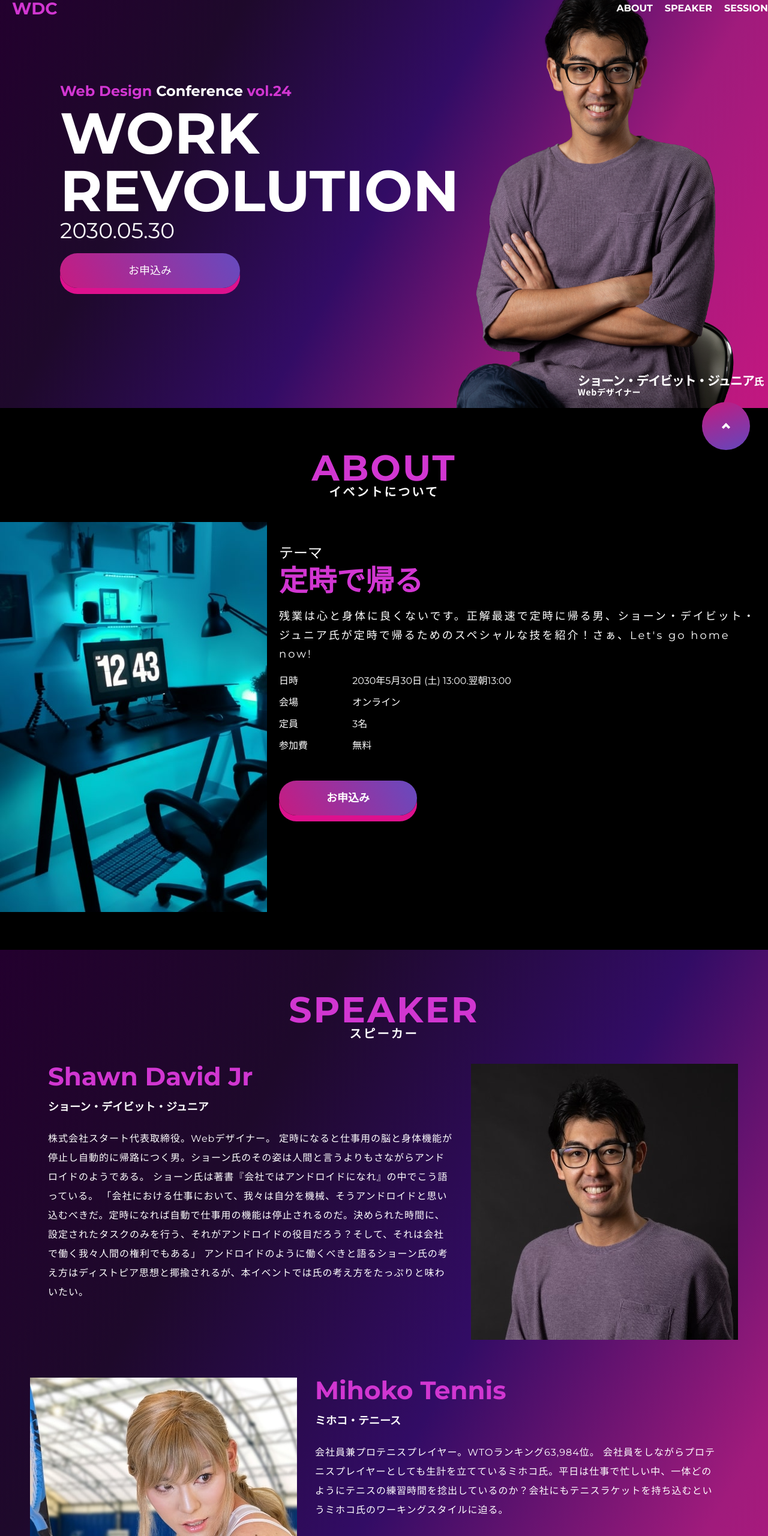
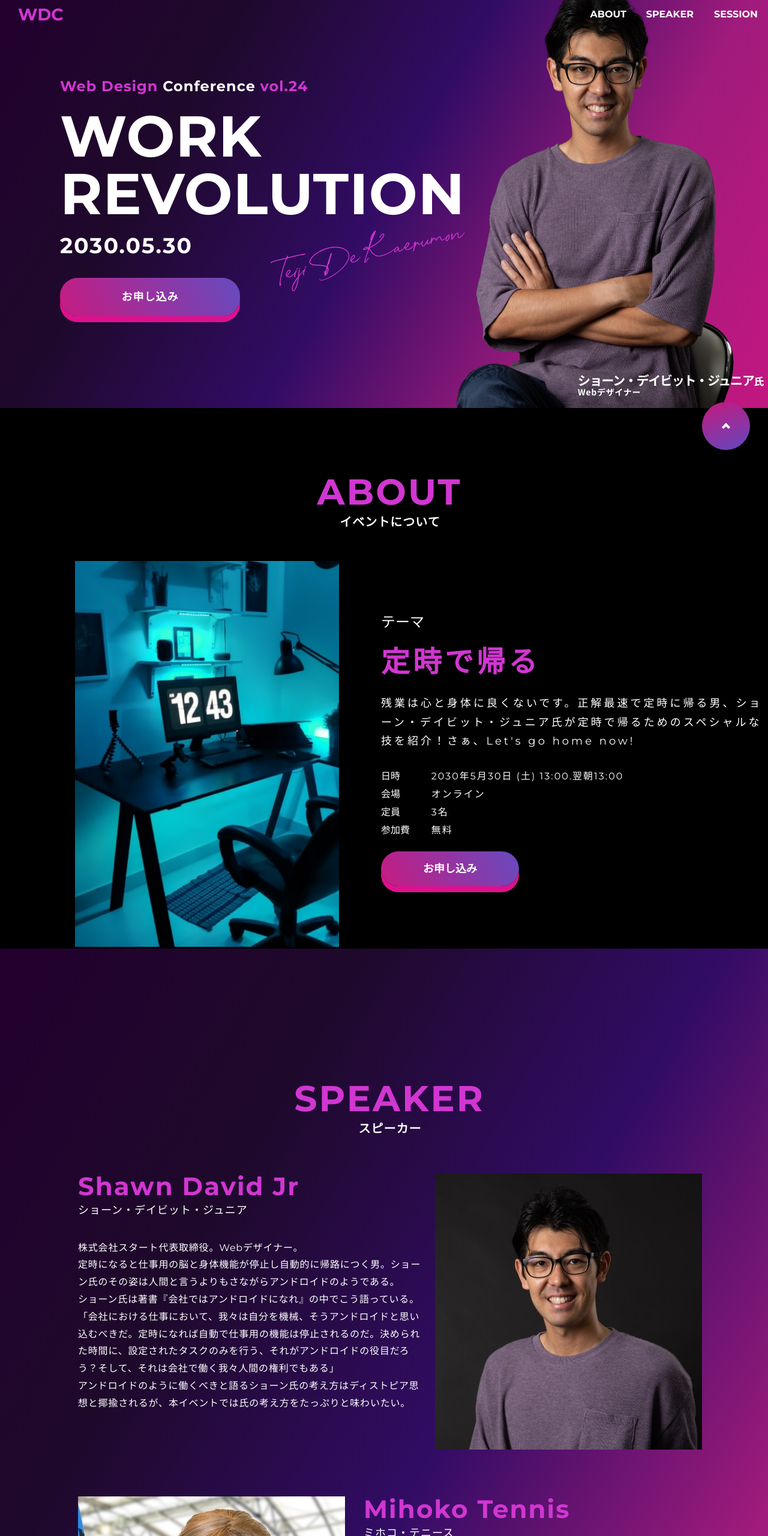
Before and after one commit to gotaro8/samurai-terakoya, a plain HTML site: page revolution/revolution.html in a window 1280 px wide. Shown: the part 20-2580 px from the top of the page at 60% size. Drawn offline with Linux system fonts and the light colour scheme.

Commit message:
Add files via upload

```diff
--- a/revolution/css/style.css
+++ b/revolution/css/style.css
@@ -16,9 +16,7 @@ img {
 }
 #header {
     background: transparent;
-    /* background:linear-gradient(120deg, #23002e, #1e092b, #320C65, #A01B7C, #C21780) */
     position: fixed;
-    /* position: absolute; */
     top: 0;
     left: 0;
     right: 0;
@@ -31,6 +29,7 @@ img {
     margin-left: auto;
     margin-right: auto;
     align-items: center;
+    padding: 10px;
 }
 
 .header-top {
@@ -50,10 +49,22 @@ img {
     font-size: 16px;
     font-weight: bold;
     cursor: pointer;
+    margin-right: 22px;
 }
 
 .navigation ul {
-    gap: 20px;
+    gap: 26px;
+    text-align: center;
+}
+
+.navigation ul li:nth-child(2) {
+    position: relative;
+    left: 7px;
+}
+
+.navigation ul li:nth-child(3) {
+    position: relative;
+    left: 15px;
 }
 
 .navigation ul li a{
@@ -86,8 +97,6 @@ a {
     justify-content: space-between;
     height: 700px;
     margin: 0 auto;
-
-
 }
 
 
@@ -96,16 +105,18 @@ a {
     width: 100%;
     background-image: url(../img/top.png);
     background-repeat: no-repeat;
-    background-position: bottom right;
+    background-position: right bottom;
     padding: 100px;
     padding-top: 160px;
-
+    letter-spacing: 1px;
 }
 
 .content-title {
     color: rgb(209, 54, 209);
     font-size: 24px;
     font-weight: bold;
+    position: relative;
+    bottom: 8px;
 }
 
 .contet-title-span {
@@ -118,28 +129,44 @@ a {
     font-size: 96px;
     font-weight: bold;
     margin-top: 10px;
+    position: relative;
+    top: 5px;
 
 }
 
 .content-date {
     font-size: 36px;
     color: #fff;
+    font-weight: bold;
+    margin-top: 25px;
+    letter-spacing: 2px;
+}
+
+.content-date::after {
+    content: url(../img/teiji-de-kaerumon.png);
+    vertical-align: top;
+    margin-left: 130px;
+    position: relative;
+    bottom: 7px;
 }
 
 .apply {
-    width: 300px;
-    margin-top: 20px;
+   max-width: 300px;
+   width: 100%;
+    margin-top: -35px;
 }
 
 .apply-button {
     width: 100%;
     display: block;
     color: #fff;
+    font-weight: bold;
     text-align: center;
     box-shadow: 0 10px  #DD118E;
     font-size: 18px;
     border-radius: 30px;
-    padding: 20px;
+    padding: 23px;
+    letter-spacing: 1px;
     background:linear-gradient(60deg, #C71B81, #664BBF)
 }
 
@@ -147,7 +174,7 @@ a {
 #about {
     /* section全体に色がつかないのはなぜか？ */
     background-color: black;
-    padding-top: 60px;
+    padding-top: 110px;
 }
 
 .about-all {
@@ -164,20 +191,12 @@ a {
     font-weight: bold;
     letter-spacing: 3px;
     text-align: center;
-    padding: 10px;
-    margin-bottom: 30px;
-
-}
-
-.title span {
-    color: #fff;
-    font-size: 20px;
-    letter-spacing: 1px;
 }
 
 .about-cotent {
     display: flex;
-    padding-bottom: 60px;
+    padding-top: 55px;
+    padding-left: 125px;
 }
 
 .about-img {
@@ -186,14 +205,9 @@ a {
     text-align: center;
 }
 
-.about-img > img {
-    /* height: 650px; */
-
-}
-
 .about-text {
-    margin-top: 40px;
-    margin-left: 20px;
+    margin-top: 90px;
+    padding-left: 70px;
 }
 
 .abou-text-teme {
@@ -206,14 +220,16 @@ a {
     color: #d136d1;
     font-size: 48px;
     font-weight: bold;
+    margin-top: 20px;
+    letter-spacing: 5px;
 }
 
 .about-teme-content {
     font-size: 18px;
     color: #fff;
-    letter-spacing: 3px;
+    letter-spacing: 4px;
     line-height: 175%;
-    margin-top: 20px;
+    margin-top: 30px;
 }
 
 #about dl {
@@ -227,20 +243,22 @@ a {
 #about dt {
     font-size: 16px;
 
-    width: 15%;
-    margin-bottom: 10px;
-    padding-bottom: 10px;
+    width: 13%;
+    margin-top: 14px;
+    /* padding-bottom: 10px; */
 }
 
 #about dl dd {
-    width: 85%;
+    width: 87%;
     font-size: 16px;
+    margin-top: 14px;
+    letter-spacing: 2px;
 }
 
 .apply-2 {
-    width: 230px;
-    /* height:76px; */
-    margin-top: 30px;
+   max-width: 230px;
+    margin-top: 27px;
+    letter-spacing: px;
 }
 
 #about .apply-2 a {
@@ -256,8 +274,10 @@ a {
     background:linear-gradient(60deg, #C71B81, #664BBF)
 }
 
+/* スピーカー */
+
 #speaker {
-    padding-top: 60px;
+    padding-top: 220px;
     background:linear-gradient(120deg, #23002e, #1e092b, #320C65, #A01B7C, #C21780)
 }
 
@@ -266,65 +286,81 @@ a {
    max-width: 1360px;
 }
 
-.tille {
-    /* max-width: 1360px; */
-}
 
 .title-en {
+    display: block;
     font-size: 60px;
     font-weight: bold;
     color: #D136D1;
+    padding-left: 18px;
 }
 
 .title-ja {
+    display: block;
     font-size: 20px;
     font-weight: bold;
     color: #fff;
+    padding-top: 10px;
+    padding-left: 20px;
+    letter-spacing: 1px;
 }
 
+.person {
+    padding-top: 65px;
+}
 .en {
     color: #d136d1;
     font-size: 42px;
-    margin-bottom: 25px;
+    margin-left: 10px;
+    letter-spacing: 2px;
 }
 
 .jp {
     color: #fff;
     font-size: 18px;
+    margin-left: 10px;
+    margin-top: 10px;
 }
 
-
-
-
-.shawn, .jecica {
+.shawn {
     display: flex;
     flex-direction: row-reverse;
+    justify-content: space-between;
     padding-bottom: 60px;
-    margin: 0 50px;
+    margin: 0 120px;
+    margin-right: 110px;
 
 }
 
 .mihoko {
     display: flex;
+    margin-left: 130px;
+    margin-top: 15px;
+    justify-content: space-between;
+}
+
+.mihoko .profile {
+    margin-right: 40px;
+    padding-right: 60px;
+}
+
+.jecica {
+    display: flex;
+    flex-direction: row-reverse;
+    justify-content: space-between;
     padding-bottom: 60px;
-    margin: 0 50px;
-}
+    margin: 45px 120px 0;
+    margin-right: 110px;
+     }
 
 .person-img {
     width: 100%;
     max-width: 445px;
-    text-align: center;
-}
-
-.person-img img {
-    /* width: 100%; */
-    /* height: 100%; */
-
 }
 
 .profile {
-    width: 100%;
-    margin: 0 30px;
+    width: 56%;
+    letter-spacing: 1px;
 }
 
 
@@ -332,14 +368,15 @@ a {
 .preson-text {
     color: #fff;
     font-size: 16px;
-    letter-spacing: 1px;
-    line-height: 200%;
+    margin-left: 10px;
+    margin-top: 40px;
+    letter-spacing: 0.8px;
+    line-height: 180%;
 }
 
 #session {
     background-color: black;
-    padding-bottom: 100px;
-
+    padding: 100px;
 }
 
 .session {
@@ -348,19 +385,25 @@ a {
     padding-top: 60px;
 }
 
+dl {
+    margin-top: 75px;
+
+}
+
 .dl {
     display: flex;
     flex-wrap: wrap;
     width: 80%;
     border-bottom: 1px solid #d136d1;
     padding-bottom: 30px;
-    padding-top: 20px;
-    margin: 0 auto;
+    padding-top: 30px;
+    margin-left: 64px;
 }
 
 
 #session .add {
-    margin-left: 30%;
+    margin-left: 20%;
+    margin-top: 10px;
     color: #fff;
     font-weight: normal;
     font-size: 15px;
@@ -369,7 +412,7 @@ a {
 
 
 #session dt {
-    width: 30%;
+    width: 20%;
     font-size: 22px;
     font-weight: bold;
     text-align: left;
@@ -379,7 +422,7 @@ a {
 
 
 #session dd {
-    width: 70%;
+    width: 80%;
     color: #d136d1;
     font-weight: bold;
     font-size: 22px;
@@ -443,7 +486,6 @@ a {
 .text-1 input {
     width: 50%;
     border-radius: 5px;
-    /* font-size: 16px; */
 }
 
 form input,
@@ -451,10 +493,6 @@ form textarea {
     font-size: 16px;
     padding: 6px;
     /* 高さをheigthで指定するのはよくない */
-}
-
-input[type="text"] {
-    /* padding: 6px; */
 }
 
 .text-1 select {
@@ -487,20 +525,14 @@ input[type="text"] {
 .apply-3 {
     display: block;
     box-shadow: 0 9px #d136d1;
-    /* font-size: 0.5rem; */
-    /* padding: 6px 10px; */
     margin: 0 auto;
-    /* margin-top: 30px; */
     border-radius: 35px;
-    /* width: 300px; */
     max-width: 300px;
-    /* height: 30px; */
     background:linear-gradient(60deg, #C71B81, #664BBF)
 }
 .apply-3 a {
     color: #fff;
     line-height: 20px;
-    /* font-size: 0.525rem; */
     font-size: 18px;
     padding: 24px;
     display: block;
@@ -598,6 +630,7 @@ html {
 
     .about-img {
         padding: 20px;
+        margin: 0 auto;
     }
 
     .about-text {
@@ -632,10 +665,16 @@ html {
         margin: 0 auto;
     }
 
+    .person {
+    }
+    .shawn {
+        margin-top: 100px;
+    }
+
+
     .shawn, .mihoko, .jecica {
         display: block;
         width: 100%;
-        margin: 0;
     }
 
     .person-img {
@@ -664,25 +703,11 @@ html {
 
     }
 
-    .registor-inside form {
-        /* text-align: center; */
-    }
-
-
-
-    #registor .registor-inside p {
-        /* text-align: center; */
-        /* text-align: left; */
-    }
 
     #registor .registor-inside p span {
         color: #d136d1;
         font-size: 16px;
         padding-left: 5px;
-    }
-
-    .radio {
-        /* text-align: center; */
     }
 
     .text-1 {
@@ -706,7 +731,6 @@ html {
     }
 
     .text-1 select {
-        /* width: 40%; */
         border-radius: 5px;
         padding: 8px;
     }
--- a/revolution/revolution.html
+++ b/revolution/revolution.html
@@ -2,7 +2,7 @@
 <html lang="ja">
 <head>
     <meta charset="UTF-8">
-    <meta name="viewport" content="wispanh=device-wispanh, initial-scale=1.0">
+    <meta name="viewport" content="width=device-width, initial-scale=1.0">
     <link rel="icon" href="img/favicon.png">
     <link rel="preconnect" href="https://fonts.googleapis.com">
     <link rel="preconnect" href="https://fonts.gstatic.com" crossorigin>
@@ -43,7 +43,7 @@
                     <p class="content-work">WORK<br>REVOLUTION</p>
                     <p class="content-date">2030.05.30</p>
                         <div class="apply">
-                            <a class="apply-button" href="#">お申込み</a>
+                            <a class="apply-button" href="#">お申し込み</a>
                         </div>
                 </div>
             </div>
@@ -51,15 +51,14 @@
 
         <section id="about">
          <div class="about-all wrappwer">
-            <div class="title">
-                <p class="title-en">ABOUT
-                <p class="title-ja">イベントについて</p>
-                </p>
-            </div>
+            <h2 class="title">
+                <span class="title-en">ABOUT</span>
+                <span class="title-ja">イベントについて</span>
+            </h2>
 
             <div class="about-cotent">
                     <div class="about-img">
-                        <img src="img/about.png" alt="">
+                        <img src="img/about.png" alt="イベントについて">
                     </div>
                 <div class="about-text">
                     <p class="abou-text-teme">テーマ</p>
@@ -79,7 +78,7 @@
                         <dd>無料</dd>
                     </dl>
                     <div class="apply-2">
-                        <a href="#">お申込み</a>
+                        <a href="#">お申し込み</a>
                     </div>
                 </div>
             </div>
@@ -88,42 +87,45 @@
 
         <section id="speaker">
         <div class="speaker-all wrapper">
-            <div class="title">
-                <p class="title-en">SPEAKER
-                <p class="title-ja">スピーカー</p>
-                </p>
-            </div>
+            <h2 class="title">
+                <span class="title-en">SPEAKER</span>
+                <span class="title-ja">スピーカー</span>
+            </h2>
 
-            <article class="person">
+            <div class="person">
                 <div class="shawn">
                     <div class="person-img">
-                        <img src="img/shawn.png" alt="">
+                        <img src="img/shawn.png" alt="ショーン・デイビット・ジュニア">
                     </div>
 
                     <div class="profile">
-                    <h2 class="en">Shawn David Jr <br> <span class="jp">ショーン・デイビット・ジュニア</span></h2>
+                        <h2 class="en">Shawn David Jr</h2>
+                        <p class="jp">ショーン・デイビット・ジュニア</p>
+
                         <ul class="preson-text">
-                            <li>
-                            <p> 株式会社スタート代表取締役。Webデザイナー。
-                            定時になると仕事用の脳と身体機能が停止し自動的に帰路につく男。ショーン氏のその姿は人間と言うよりもさながらアンドロイドのようである。
-                            ショーン氏は著書『会社ではアンドロイドになれ』の中でこう語っている。
-                            「会社における仕事において、我々は自分を機械、そうアンドロイドと思い込むべきだ。定時になれば自動で仕事用の機能は停止されるのだ。決められた時間に、設定されたタスクのみを行う、それがアンドロイドの役目だろう？そして、それは会社で働く我々人間の権利でもある」
-                            アンドロイドのように働くべきと語るショーン氏の考え方はディストピア思想と揶揄されるが、本イベントでは氏の考え方をたっぷりと味わいたい。
-                            </p>
-                            </li>
+                                <li>
+                                <p> 株式会社スタート代表取締役。Webデザイナー。<br>
+                                定時になると仕事用の脳と身体機能が停止し自動的に帰路につく男。ショーン氏のその姿は人間と言うよりもさながらアンドロイドのようである。<br>
+                                ショーン氏は著書『会社ではアンドロイドになれ』の中でこう語っている。<br>
+                                「会社における仕事において、我々は自分を機械、そうアンドロイドと思い込むべきだ。定時になれば自動で仕事用の機能は停止されるのだ。決められた時間に、設定されたタスクのみを行う、それがアンドロイドの役目だろう？そして、それは会社で働く我々人間の権利でもある」<br>
+                                アンドロイドのように働くべきと語るショーン氏の考え方はディストピア思想と揶揄されるが、本イベントでは氏の考え方をたっぷりと味わいたい。
+                                </p>
+                                </li>
                         </ul>
                     </div>
                 </div>
+
                 <div class="mihoko">
                     <div class="person-img">
-                        <img src="img/mihoko.png" alt="">
+                        <img src="img/mihoko.png" alt="ミホコ">
                     </div>
 
                     <div class="profile">
-                    <h2 class="en">Mihoko Tennis <br> <span class="jp">ミホコ・テニース</span></h2>
+                    <h2 class="en">Mihoko Tennis</h2>
+                         <p class="jp">ミホコ・テニース</p>
                         <ul class="preson-text">
                             <li>
-                            <p> 会社員兼プロテニスプレイヤー。WTOランキング63,984位。
+                            <p> 会社員兼プロテニスプレイヤー。WTOランキング63,984位。<br>
                                 会社員をしながらプロテニスプレイヤーとしても生計を立てているミホコ氏。平日は仕事で忙しい中、一体どのようにテニスの練習時間を捻出しているのか？会社にもテニスラケットを持ち込むというミホコ氏のワーキングスタイルに迫る。
                             </p>
                             </li>
@@ -132,31 +134,32 @@
                 </div>
                 <div class="jecica">
                     <div class="person-img">
-                        <img src="img/jecica.png" alt="">
+                        <img src="img/jecica.png" alt="ジェシカ">
                     </div>
 
                     <div class="profile">
-                    <h2 class="en">Jecica Pannacotta  <br> <span class="jp">ジェシカ・パンナコッタ</span></h2>
+                    <h2 class="en">Jecica Pannacotta</h2>
+                        <p class="jp">ジェシカ・パンナコッタ</p>
                         <ul class="preson-text">
                             <li>
-                            <p> フリーランスのエンジニア。
-                                「絶対に自宅でフルリモートで働く」という徹底したモットーに基づき、約7年間外出をしていない。インターネットを信仰しており、リアルやオフラインよりもオンラインを最重要視するライフスタイルを実践している。「外に出たら負け」が口グセのジェシカ氏の『超ネット仕事術』は必聴。
+                            <p> フリーランスのエンジニア。<br>
+                                「絶対に自宅でフルリモートで働く」という徹底したモットーに基づき、約7年間外出をしていない。インターネットを信仰しており、リアルやオフラインよりもオンラインを最重要視するライフスタイルを実践している。
+                                「外に出たら負け」が口グセのジェシカ氏の『超ネット仕事術』は必聴。
                             </p>
                             </li>
                         </ul>
                     </div>
                 </div>
-            </article>
+            </div>
         </div>
         </section>
 
         <section id="session">
             <div class="session wrapper">
-            <div class="title">
-                <p class="title-en">SESSION
-                <p class="title-ja">セッション</p>
-                </p>
-            </div>
+            <h2 class="title">
+                <span class="title-en">SESSION</span>
+                <span class="title-ja">セッション</span>
+            </h2>
 
             <dl>
                 <div class="dl">
@@ -191,15 +194,14 @@
 
     <section id="registor">
         <div class="registor-all wrapper">
-        <div class="title">
-            <p class="title-en">REGISTOR
-            <p class="title-ja">お申込み</p>
-            </p>
-        </div>
+        <h2 class="title">
+            <span class="title-en">REGISTOR</span>
+            <span class="title-ja">お申込み</span>
+        </h2>
 
     <div class="registor">
         <div class="registor-inside">
-        <form action="">
+        <form action="#">
             <p>ご職業 <span>*必須</span></p>
             <div class="radio">
                 <input type="radio" name="occupation"><label>会社員</label>
```
